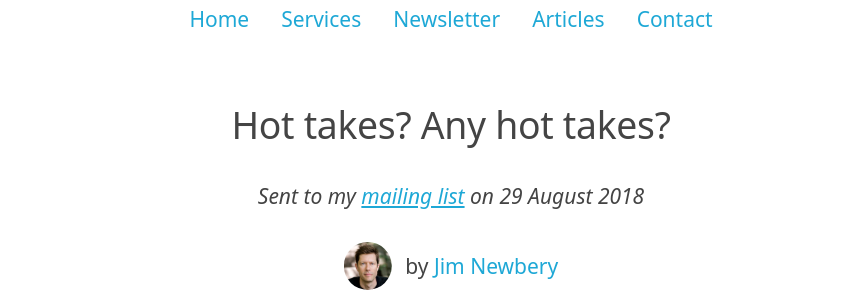
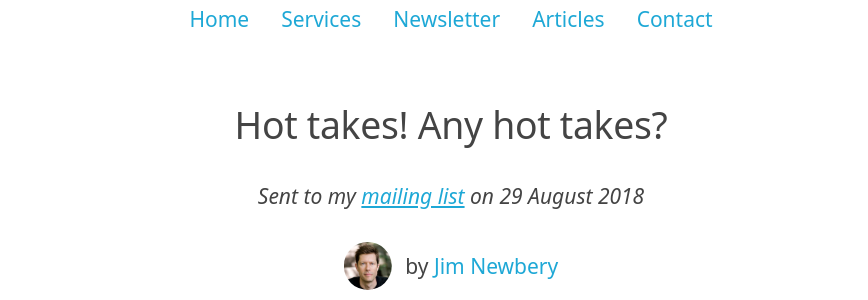
Before and after one commit to froots/froots.github.io, a Jekyll site: the page built from _list/20180829.md, in a window 1280 px wide and 900 px high. Shown: the part 140-440 px from the top of the window, without its empty margins (189-1057 px from the left). Built offline with Jekyll 4.4.1, drawn with Linux system fonts in a browser that asks for light colours.

Commit message:
Minor email amends

```diff
--- a/_list/20180829.md
+++ b/_list/20180829.md
@@ -1,5 +1,5 @@
 ---
-title: Hot takes? Any hot takes?
+title: Hot takes! Any hot takes?
 date: '2018-08-29 00:00:00'
 ---
 
```
